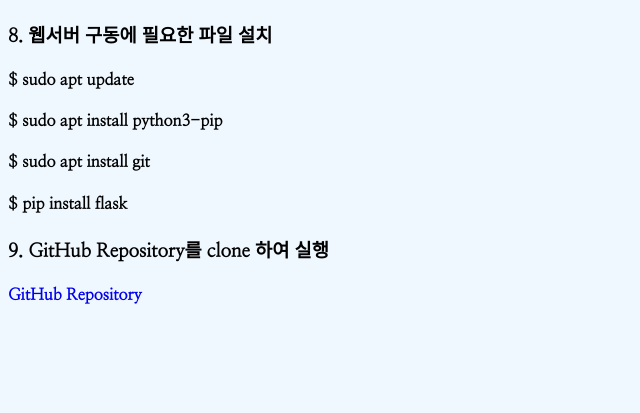
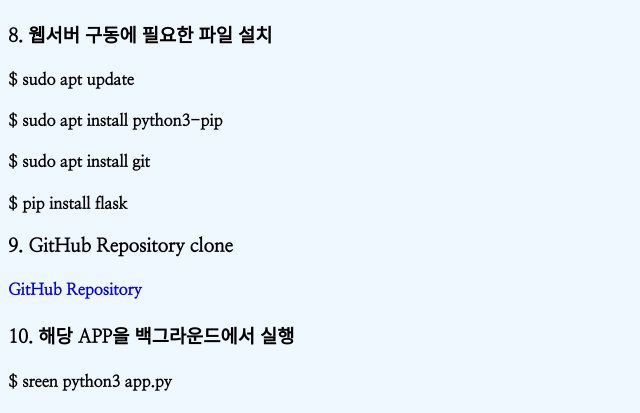
Before and after one commit to HASHTAG-YOU/OpenSourceSW, a Flask app: page / in a window 1280 px wide. Shown: the part 5785-6198 px from the top of that part, without its empty margins (0-640 px from the left). Before the commit the page ends 6111 px from the top of that part, so only its background shows below. Run offline with Flask 2, Linux system fonts and the light colour scheme; the page is wider than the window, and the part outside it is not shown.

Commit message:
add background process

```diff
--- a/templates/index.html
+++ b/templates/index.html
@@ -67,7 +67,10 @@
 <h4>$ pip install flask</h4>
 
 
-<h3>9. GitHub Repository를 clone 하여 실행</h3>
+<h3>9. GitHub Repository clone</h3>
 <h4><a href = "https://github.com/HASHTAG-YOU/OpenSourceSW">GitHub Repository</a></h4>
+<h3>10. 해당 APP을 백그라운드에서 실행</h3>
+<h4>$ sreen python3 app.py</h4>
+
 </body>
 </html>
```
